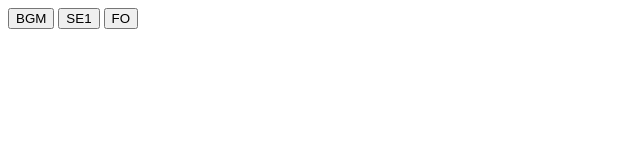
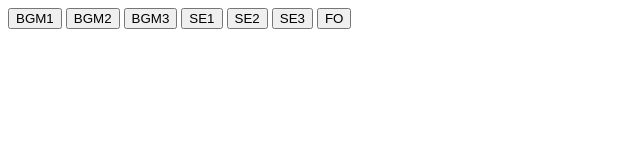
Before and after one commit to jsakamoto/html_bgm_se_player, a plain HTML site: page index.html in a window 1280 px wide. Shown: the whole page, without its empty margins (0-640 px from the left). Drawn offline with Linux system fonts and the light colour scheme.

Commit message:
BGM x 3曲、SE x 3曲のためにまずはボタンを増やす

```diff
--- a/app.js
+++ b/app.js
@@ -21,7 +21,7 @@ var bgm = new Audio();
 bgm.src = "assets/BGM/BGM1.mp3";
 bgm.loop = true;
 bgm.volume = 1;
-document.getElementById("BGM").addEventListener("click", function () {
+document.getElementById("BGM1").addEventListener("click", function () {
     bgm.play();
 });
 
--- a/index.html
+++ b/index.html
@@ -1,8 +1,12 @@
 <html>
 
 <body>
-	<button id="BGM">BGM</button>
+	<button id="BGM1">BGM1</button>
+	<button id="BGM2">BGM2</button>
+	<button id="BGM3">BGM3</button>
 	<button id="SE1">SE1</button>
+	<button id="SE2">SE2</button>
+	<button id="SE3">SE3</button>
 	<button id="FO">FO</button>
 	<script src="app.js"></script>
 </body>
```
